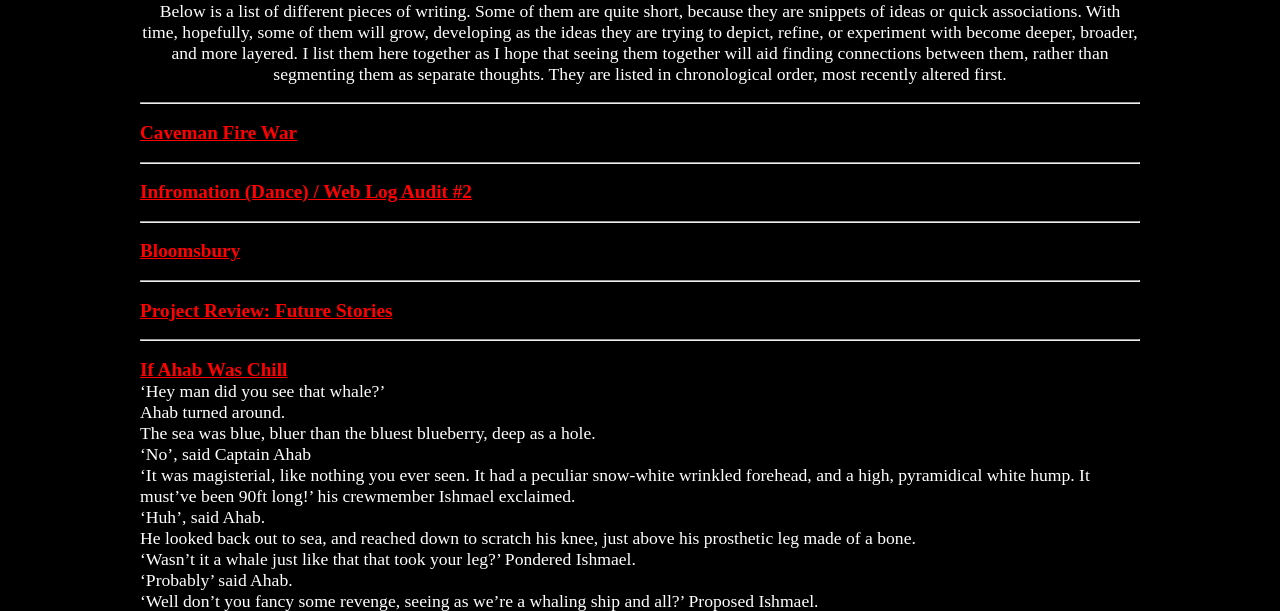
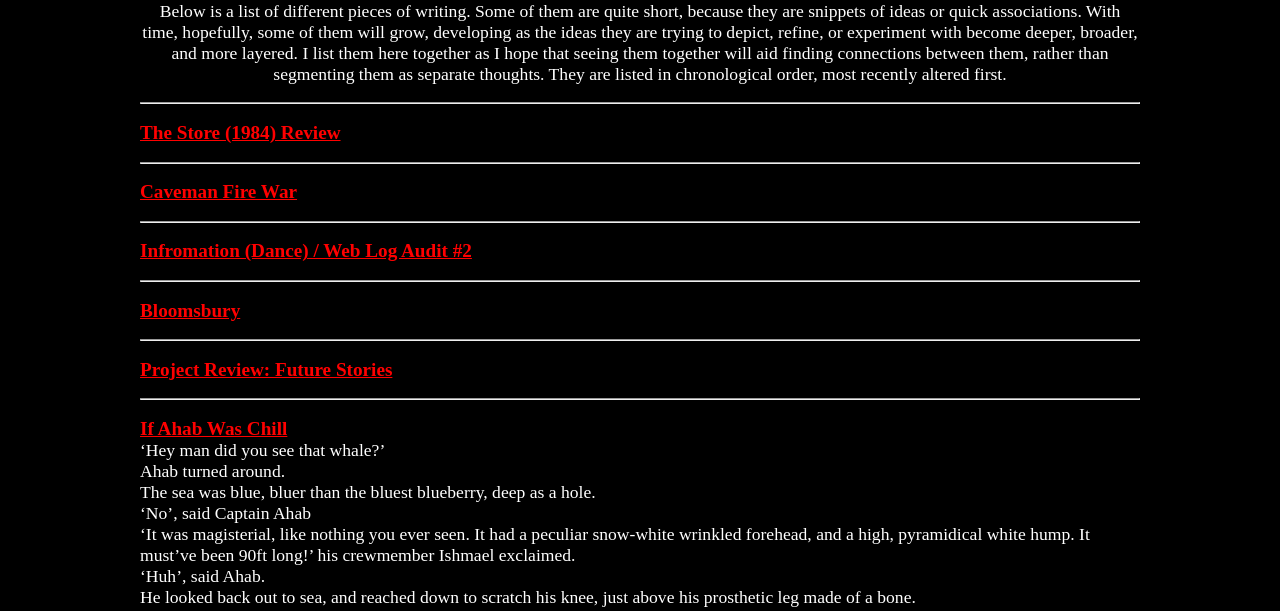
Before and after one commit to kurtis-blender/ObjectMassFlow.Net-main, a plain HTML site: page Pages/Words/words.html in a window 1280 px wide. Shown: the part 169-780 px from the top of the page. Drawn offline with Linux system fonts and the light colour scheme; a web font is replaced by a local one.

Commit message:
WebLog10.5

```diff
--- a/Pages/Words/words.html
+++ b/Pages/Words/words.html
@@ -32,6 +32,10 @@
         </p>
         <hr>
 
+<p class="piece">
+        <a href="Pieces/Web Logs/26.02/Web Log 260201.html"><strong class="piecetitle">The Store (1984) Review</strong></a>
+</p>
+<hr>
     <p class="piece">
         <a href="Pieces/Web Logs/26.01/Web Log 260111.html"><strong class="piecetitle">Caveman Fire War</strong></a>
     </p>
```
